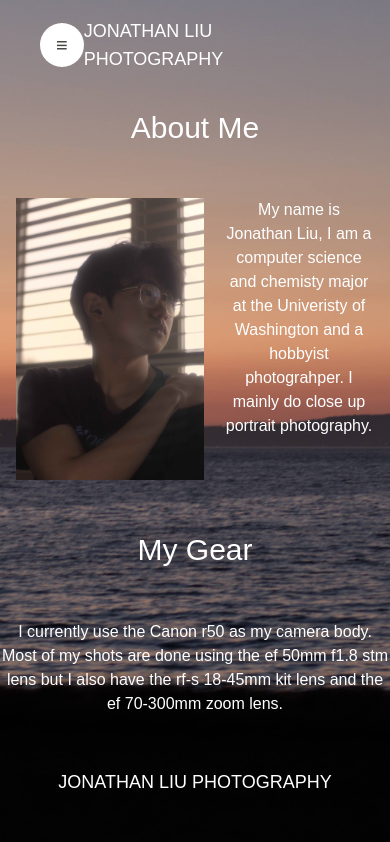
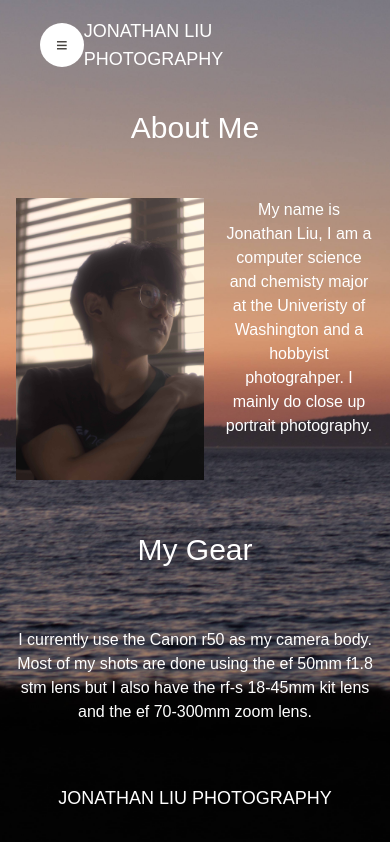
Before and after one commit to J6j2liu/Personal-Photography-Site, a Next.js app: page /aboutme in a window 390 px wide. Built offline with nearby package versions, Linux system fonts and the light colour scheme; a web font is replaced by a local one.

Commit message:
text-center and padding for mobile

```diff
--- a/src/app/aboutme/page.tsx
+++ b/src/app/aboutme/page.tsx
@@ -32,7 +32,7 @@ export default function Home() {
       <div className="relative z-30 text-3xl">My Gear</div>
       <main className="py-8">
         <div className="flex flex-col h-full items-center py-5">
-          <div className="flex relative max-w-[900px] justify-center justify-between gap-5">
+          <div className="flex relative max-w-[900px] justify-center justify-between gap-5 p-2">
             <div className="text-base sm:text-2xl"> I currently use the Canon r50 as my camera body. Most of my shots are done using the ef 50mm f1.8 stm lens but I also have the rf-s 18-45mm kit lens and the ef 70-300mm zoom lens.</div>
           </div>
         </div>
--- a/src/app/page.tsx
+++ b/src/app/page.tsx
@@ -25,7 +25,7 @@ export default function Page() {
                   placeholder="blur"
                 />
                 <a key={key + "link"} href={"/" + key} className="absolute inset-0 bg-stone-900 opacity-0 hover:opacity-40
-                items-center justify-center flex text-xl uppercase duration-300">{dic[key].title}</a>
+                items-center justify-center flex text-xl uppercase duration-300 text-center">{dic[key].title}</a>
               </div>
             ))}
           </Masonry>
```
